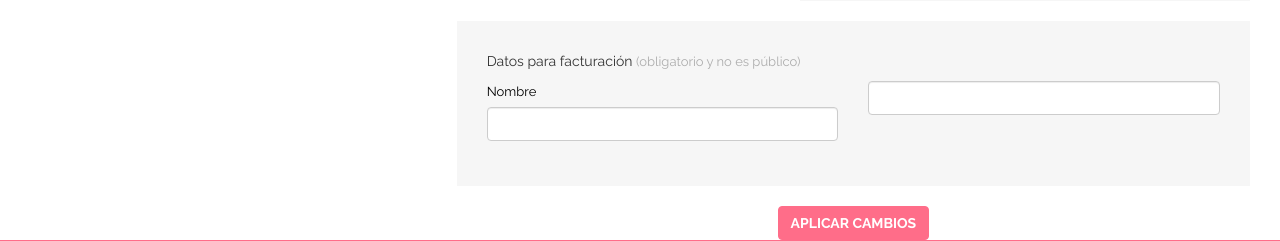
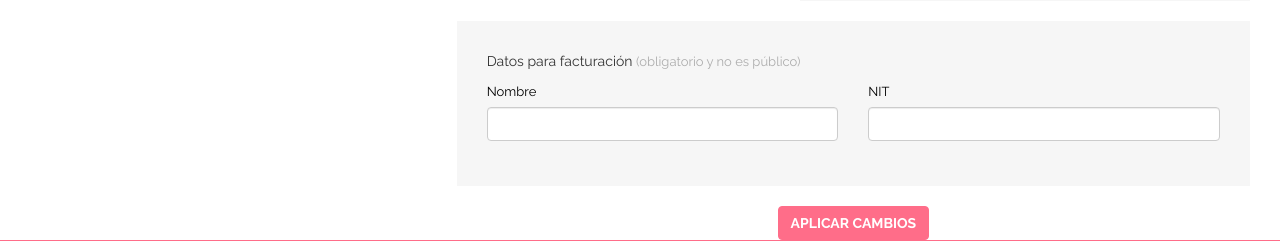
Before and after one commit to JmanuelJustiniano250/nadaque_ponerte, a Yii app: template views/cuenta/register.php in a window 1280 px wide. Shown: the part 851-1092 px from the top of the page. Run offline with PHP 8.4 and a stand-in for Yii, Linux system fonts and the light colour scheme; the template is opened without the code that fills it, so the values that code supplies are empty; form fields are guessed from the names that the template uses; some libraries are stand-ins or nearby versions.

Commit message:
Update register.php

```diff
--- a/views/cuenta/register.php
+++ b/views/cuenta/register.php
@@ -746,7 +746,7 @@ $this->registerCss($script);
 
 
                     <div class="col-md-6">
-
+                        <label for="">NIT</label>
                         <?= $form->field($model, 'nit')->label(false) ?>
                     </div>
 
```
